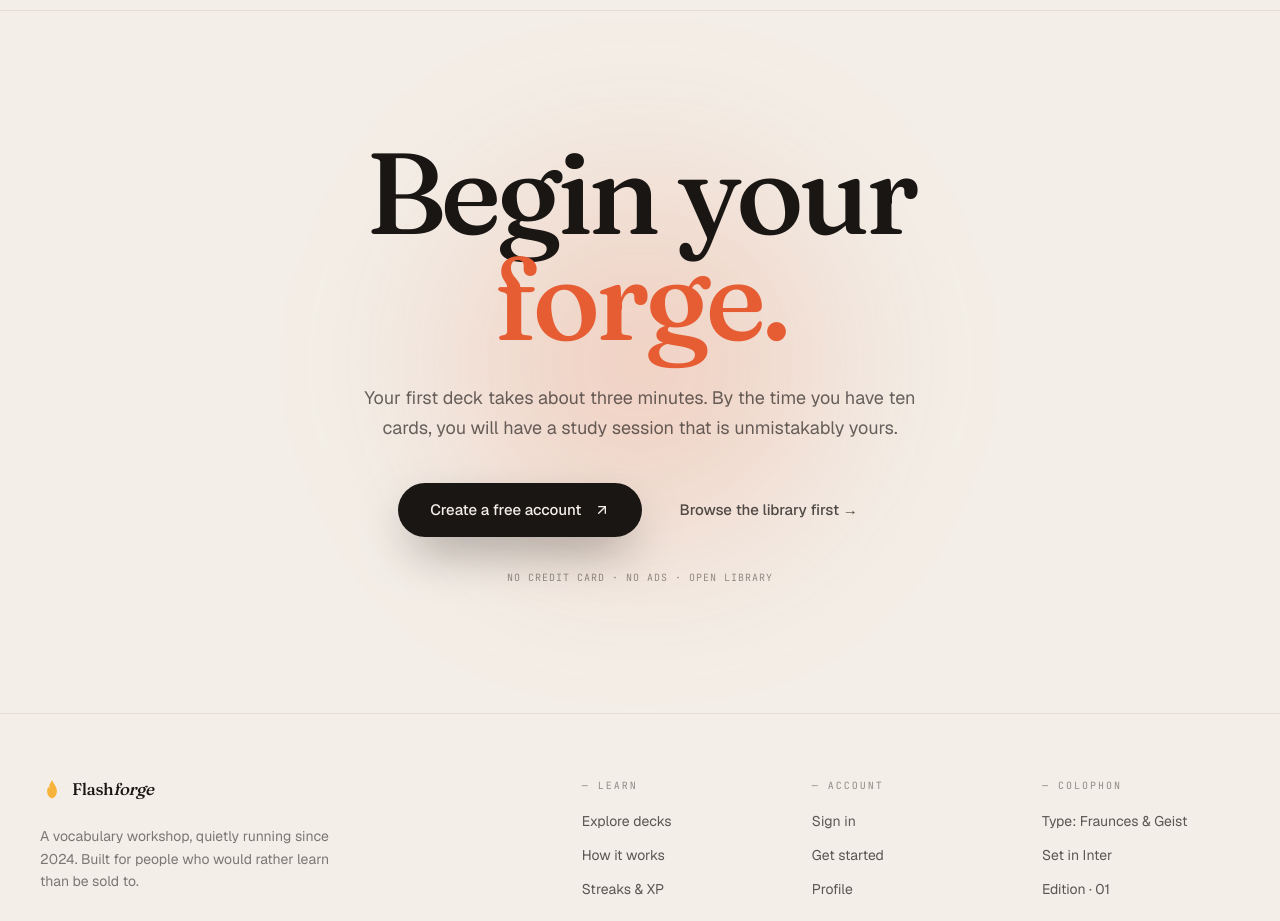
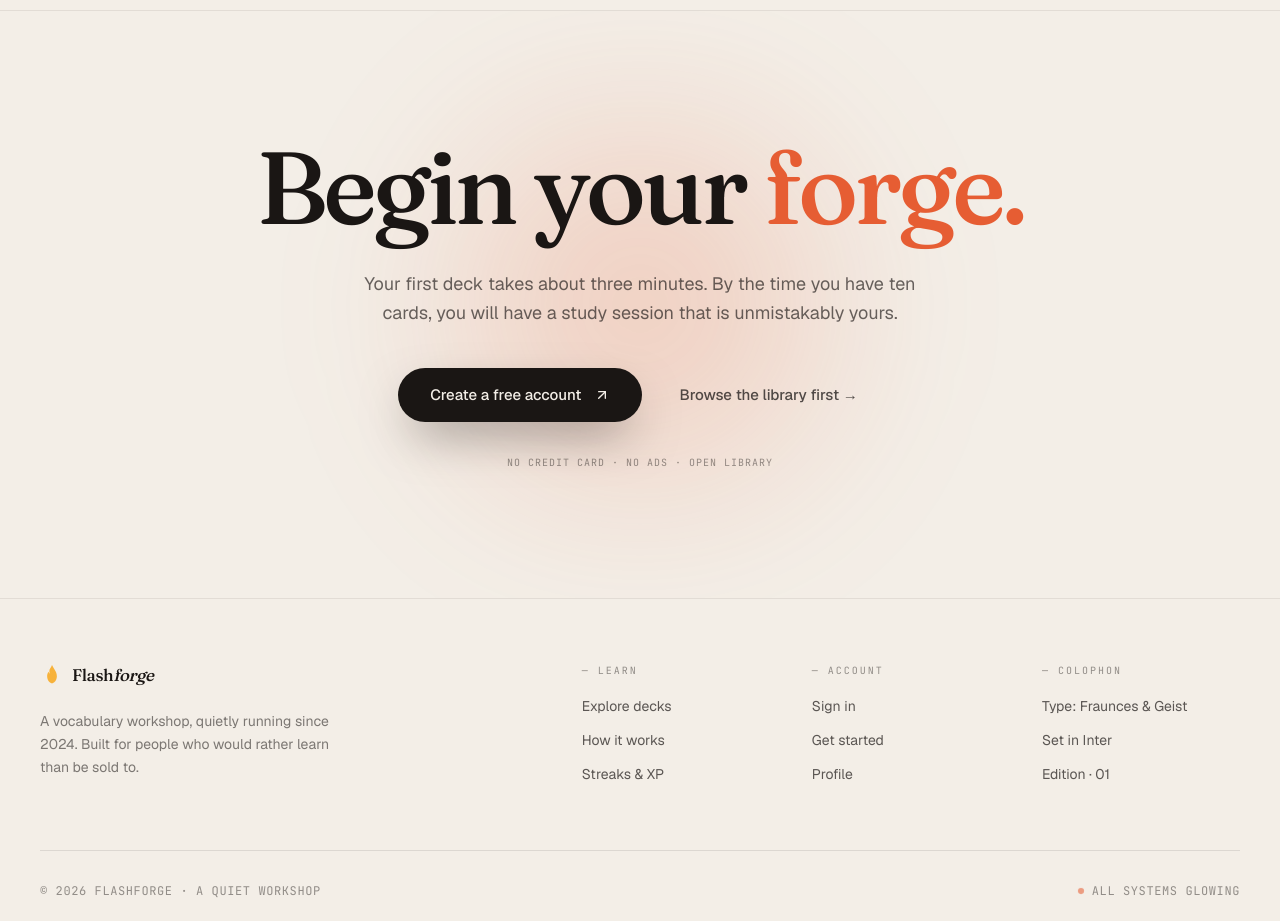
Before and after one commit to denyspupin/flashforge, a Next.js app: page / in a window 1280 px wide. Shown: the part 4400-5321 px from the top of the page. Built offline with nearby package versions, Linux system fonts and the light colour scheme.

Commit message:
Put the CTA heading on one line
'Begin your forge.' now flows as a single line. Trimmed the type
scale a touch (clamp 3rem-8rem -> 2.5rem-7rem) so the line still
fits comfortably on common viewports.

```diff
--- a/components/landing/cta-section.tsx
+++ b/components/landing/cta-section.tsx
@@ -14,12 +14,10 @@ export function CtaSection() {
         <Reveal>
           <div className="mx-auto max-w-4xl text-center">
             <h2
-              className="font-display text-[clamp(3rem,9vw,8rem)] font-medium leading-[0.92] tracking-[-0.04em] text-ink"
+              className="font-display text-[clamp(2.5rem,8vw,7rem)] font-medium leading-[0.95] tracking-[-0.04em] text-ink"
               style={{ fontVariationSettings: "'opsz' 144, 'SOFT' 60" }}
             >
-              Begin your
-              <br />
-              <span className="text-ember">forge.</span>
+              Begin your <span className="text-ember">forge.</span>
             </h2>
 
             <p className="mx-auto mt-8 max-w-xl text-pretty text-lg leading-relaxed text-ink/65">
```
